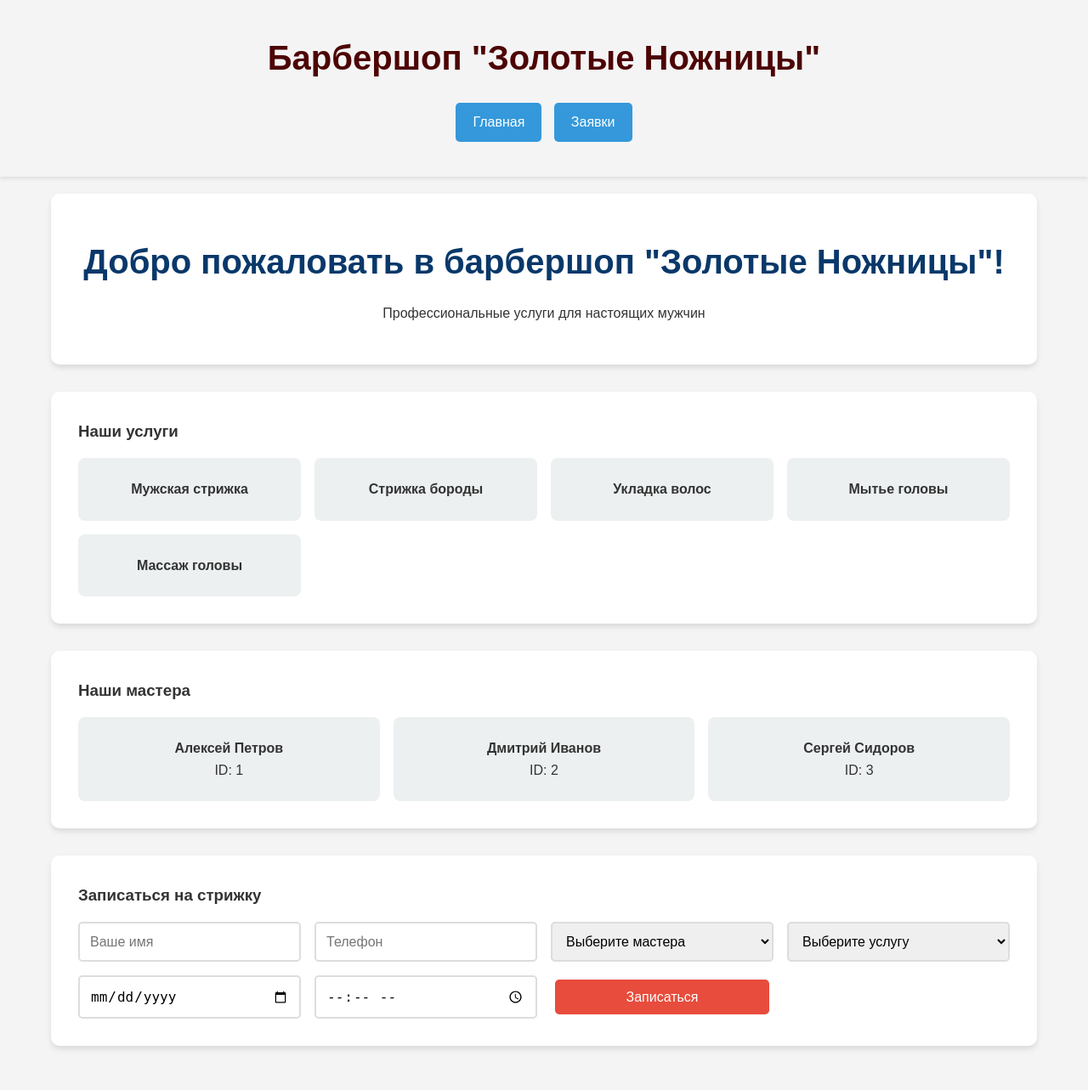
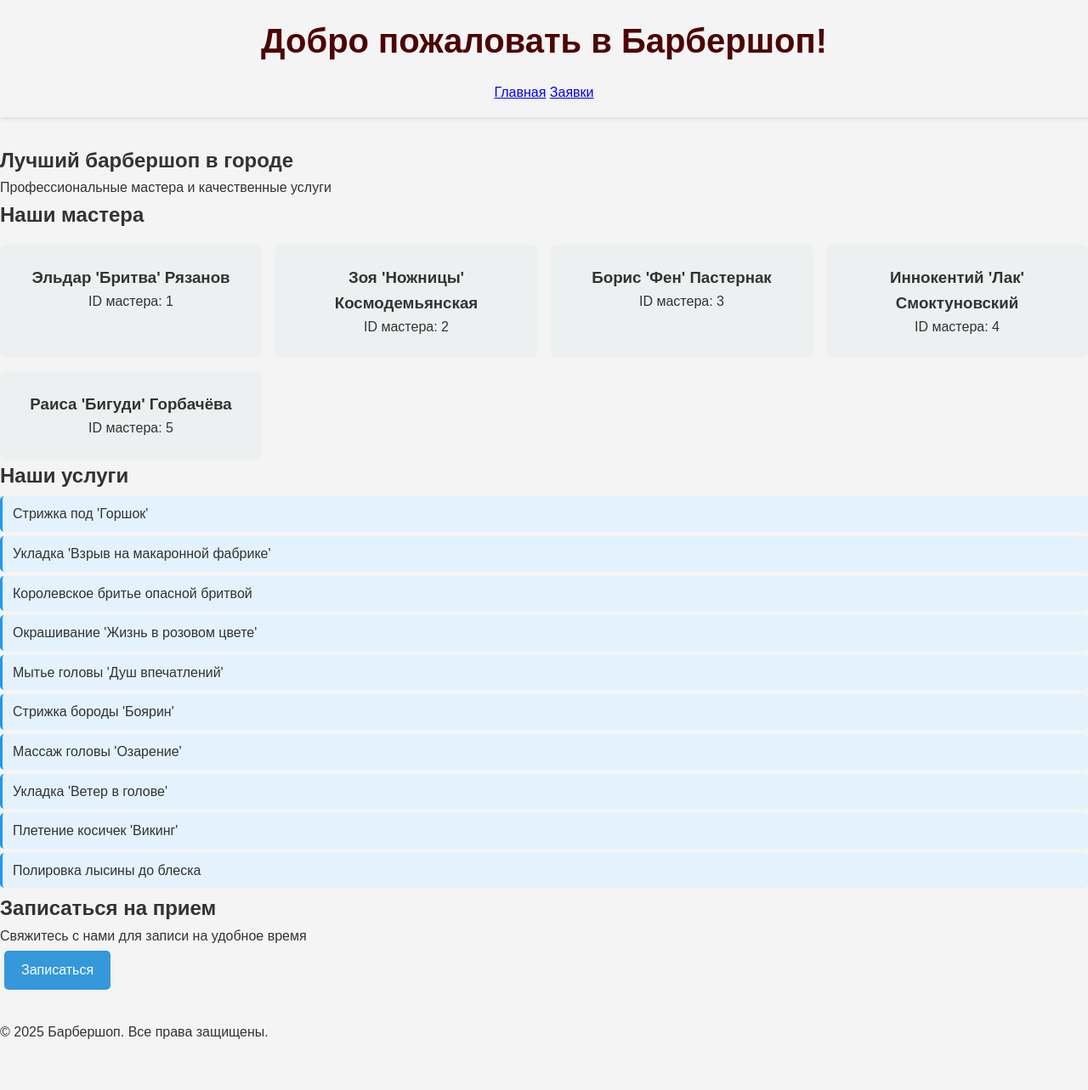
Before and after one commit to katya1nik/BARBERSHOP_DJANGO, a Django app: page / in a window 1280 px wide. Shown: the whole page at 85% size. After the commit the page ends 1223 px from the top, so only its background shows below. Run offline with Django 5.2, Linux system fonts and the light colour scheme.

Commit message:
hw_21: обновлены файлы проекта

```diff
--- /dev/null
+++ b/core/data.py
@@ -0,0 +1,112 @@
+# Мастера
+masters = [
+    {"id": 1, "name": "Эльдар 'Бритва' Рязанов"},
+    {"id": 2, "name": "Зоя 'Ножницы' Космодемьянская"},
+    {"id": 3, "name": "Борис 'Фен' Пастернак"},
+    {"id": 4, "name": "Иннокентий 'Лак' Смоктуновский"},
+    {"id": 5, "name": "Раиса 'Бигуди' Горбачёва"},
+]
+
+# Список услуг
+services = [
+    "Стрижка под 'Горшок'",
+    "Укладка 'Взрыв на макаронной фабрике'",
+    "Королевское бритье опасной бритвой",
+    "Окрашивание 'Жизнь в розовом цвете'",
+    "Мытье головы 'Душ впечатлений'",
+    "Стрижка бороды 'Боярин'",
+    "Массаж головы 'Озарение'",
+    "Укладка 'Ветер в голове'",
+    "Плетение косичек 'Викинг'",
+    "Полировка лысины до блеска"
+]
+
+# Статусы заявок
+STATUS_NEW = 'новая'
+STATUS_CONFIRMED = 'подтвержденная'
+STATUS_CANCELLED = 'отмененная'
+STATUS_COMPLETED = 'выполненная'
+
+# Тестовые данные заявок
+orders = [
+    {
+        "id": 1,
+        "client_name": "Пётр 'Безголовый' Головин",
+        "services": ["Стрижка под 'Горшок'", "Полировка лысины до блеска"],
+        "master_id": 1,
+        "date": "2025-03-20",
+        "status": STATUS_NEW
+    },
+    {
+        "id": 2,
+        "client_name": "Василий 'Кудрявый' Прямиков",
+        "services": ["Укладка 'Взрыв на макаронной фабрике'"],
+        "master_id": 2,
+        "date": "2025-03-21",
+        "status": STATUS_CONFIRMED
+    },
+    {
+        "id": 3,
+        "client_name": "Афанасий 'Бородач' Бритвенников",
+        "services": ["Королевское бритье опасной бритвой", "Стрижка бороды 'Боярин'", "Массаж головы 'Озарение'"],
+        "master_id": 3,
+        "date": "2025-03-19",
+        "status": STATUS_COMPLETED
+    },
+    {
+        "id": 4,
+        "client_name": "Зинаида 'Радуга' Красильникова",
+        "services": ["Окрашивание 'Жизнь в розовом цвете'", "Укладка 'Ветер в голове'"],
+        "master_id": 4,
+        "date": "2025-03-22",
+        "status": STATUS_CANCELLED
+    },
+    {
+        "id": 5,
+        "client_name": "Олег 'Викинг' Рюрикович",
+        "services": ["Плетение косичек 'Викинг'", "Стрижка бороды 'Боярин'"],
+        "master_id": 5,
+        "date": "2025-03-23",
+        "status": STATUS_NEW
+    },
+    {
+        "id": 6,
+        "client_name": "Геннадий 'Блестящий' Лысенко",
+        "services": ["Полировка лысины до блеска", "Массаж головы 'Озарение'"],
+        "master_id": 1,
+        "date": "2025-03-24",
+        "status": STATUS_CONFIRMED
+    },
+    {
+        "id": 7,
+        "client_name": "Марина 'Рапунцель' Косичкина",
+        "services": ["Укладка 'Ветер в голове'", "Мытье головы 'Душ впечатлений'"],
+        "master_id": 2,
+        "date": "2025-03-25",
+        "status": STATUS_CANCELLED
+    },
+    {
+        "id": 8,
+        "client_name": "Федор 'Кучерявый' Завитушкин",
+        "services": ["Укладка 'Взрыв на макаронной фабрике'", "Массаж головы 'Озарение'", "Мытье головы 'Душ впечатлений'"],
+        "master_id": 3,
+        "date": "2025-03-26",
+        "status": STATUS_COMPLETED
+    },
+    {
+        "id": 9,
+        "client_name": "Елизавета 'Корона' Царевна",
+        "services": ["Королевское бритье опасной бритвой"],
+        "master_id": 4,
+        "date": "2025-03-27",
+        "status": STATUS_NEW
+    },
+    {
+        "id": 10,
+        "client_name": "Добрыня 'Богатырь' Никитич",
+        "services": ["Стрижка бороды 'Боярин'", "Плетение косичек 'Викинг'", "Массаж головы 'Озарение'"],
+        "master_id": 5,
+        "date": "2025-03-28",
+        "status": STATUS_COMPLETED
+    }
+]
--- a/core/views.py
+++ b/core/views.py
@@ -1,100 +1,47 @@
-from django.shortcuts import render, get_object_or_404, redirect
-from .models import Master, Order
-
-# Данные мастеров
-MASTERS = [
-    {'id': 1, 'name': 'Алексей Петров'},
-    {'id': 2, 'name': 'Дмитрий Иванов'},
-    {'id': 3, 'name': 'Сергей Сидоров'},
-]
-
-# Данные услуг
-SERVICES = [
-    'Мужская стрижка',
-    'Стрижка бороды',
-    'Укладка волос',
-    'Мытье головы',
-    'Массаж головы',
-]
+from django.shortcuts import render
+from django.http import Http404
+from .data import masters, services, orders
 
 def landing(request):
-    """Главная страница"""
-    if request.method == 'POST':
-        # Получаем данные из формы
-        client_name = request.POST.get('name')
-        phone = request.POST.get('phone')
-        master_id = request.POST.get('master')
-        service = request.POST.get('service')
-        date = request.POST.get('date')
-        time = request.POST.get('time')
-
-        try:
-            # Сохраняем заявку в базу данных
-            order = Order.objects.create(
-                client_name=client_name or 'Не указано',
-                phone=phone or 'Не указано',
-                master_id=int(master_id) if master_id else 1,
-                service=service or 'Не указано',
-                date=date or 'Не указана',
-                time=time or 'Не указано',
-                status='новая'
-            )
-
-            # Перенаправляем на страницу благодарности
-            return redirect('thanks')
-
-        except Exception:
-            # В случае ошибки остаемся на той же странице
-            pass
-
+    """Главная страница с мастерами и услугами"""
     context = {
-        'masters': MASTERS,
-        'services': SERVICES,
+        'masters': masters,
+        'services': services
     }
     return render(request, 'landing.html', context)
 
-
 def thanks(request):
-    """Страница благодарности"""
+    """Страница благодарности за заявку"""
     return render(request, 'core/thanks.html')
 
 def orders_list(request):
     """Список всех заявок"""
-    orders = Order.objects.all().order_by('-created_at')
-
-    # Добавляем имена мастеров к заявкам
-    for order in orders:
-        for master in MASTERS:
-            if master['id'] == order.master_id:
-                order.master_name = master['name']
-                break
-        else:
-            order.master_name = 'Неизвестный мастер'
-
-        # Преобразуем услуги в список для шаблона
-        order.services = [order.service]
-
     context = {
-        'orders': orders,
+        'orders': orders
     }
     return render(request, 'core/orders_list.html', context)
 
 def order_detail(request, order_id):
-    """Детали конкретной заявки"""
-    order = get_object_or_404(Order, id=order_id)
+    """Детальная информация о заявке"""
+    # Находим заявку по ID
+    order = None
+    for o in orders:
+        if o['id'] == order_id:
+            order = o
+            break
 
-    # Находим мастера
+    if not order:
+        raise Http404("Заявка не найдена")
+
+    # Находим мастера по master_id
     master = None
-    for m in MASTERS:
-        if m['id'] == order.master_id:
+    for m in masters:
+        if m['id'] == order['master_id']:
             master = m
             break
 
-    # Преобразуем услуги в список для шаблона
-    order.services = [order.service]
-
     context = {
         'order': order,
-        'master': master,
+        'master': master
     }
     return render(request, 'core/order_detail.html', context)
--- a/templates/landing.html
+++ b/templates/landing.html
@@ -1,57 +1,59 @@
-{% extends 'base.html' %}
+{% load static %}
+<!DOCTYPE html>
+<html lang="ru">
+<head>
+    <meta charset="UTF-8">
+    <meta name="viewport" content="width=device-width, initial-scale=1.0">
+    <title>Барбершоп - Главная</title>
+    <link rel="stylesheet" type="text/css" href="{% static 'main.css' %}">
+</head>
+<body>
+    <header>
+        <h1>Добро пожаловать в Барбершоп!</h1>
+        <nav>
+            <a href="{% url 'landing' %}">Главная</a>
+            <a href="{% url 'orders_list' %}">Заявки</a>
+        </nav>
+    </header>
 
-{% block title %}Главная - Барбершоп{% endblock %}
+    <main>
+        <section class="hero">
+            <h2>Лучший барбершоп в городе</h2>
+            <p>Профессиональные мастера и качественные услуги</p>
+        </section>
 
-{% block content %}
-<div class="hero-section">
-    <h2>Добро пожаловать в барбершоп "Золотые Ножницы"!</h2>
-    <p>Профессиональные услуги для настоящих мужчин</p>
-</div>
+        <section class="masters">
+            <h2>Наши мастера</h2>
+            <div class="masters-grid">
+                {% for master in masters %}
+                <div class="master-card">
+                    <h3>{{ master.name }}</h3>
+                    <p>ID мастера: {{ master.id }}</p>
+                </div>
+                {% endfor %}
+            </div>
+        </section>
 
-<div class="services-section">
-    <h3>Наши услуги</h3>
-    <div class="services-grid">
-        {% for service in services %}
-        <div class="service-card">
-            <h4>{{ service }}</h4>
-        </div>
-        {% endfor %}
-    </div>
-</div>
+        <section class="services">
+            <h2>Наши услуги</h2>
+            <ul class="services-list">
+                {% for service in services %}
+                <li class="service-item">{{ service }}</li>
+                {% endfor %}
+            </ul>
+        </section>
 
-<div class="masters-section">
-    <h3>Наши мастера</h3>
-    <div class="masters-grid">
-        {% for master in masters %}
-        <div class="master-card">
-            <h4>{{ master.name }}</h4>
-            <p>ID: {{ master.id }}</p>
-        </div>
-        {% endfor %}
-    </div>
-</div>
+        <section class="booking">
+            <h2>Записаться на прием</h2>
+            <p>Свяжитесь с нами для записи на удобное время</p>
+            <a href="{% url 'thanks' %}" class="btn">Записаться</a>
+        </section>
+    </main>
 
-<div class="booking-section">
-    <h3>Записаться на стрижку</h3>
-    <form class="booking-form" method="post">
-        {% csrf_token %}
-        <input type="text" name="name" placeholder="Ваше имя" required>
-        <input type="tel" name="phone" placeholder="Телефон" required>
-        <select name="master" required>
-            <option value="">Выберите мастера</option>
-            {% for master in masters %}
-            <option value="{{ master.id }}">{{ master.name }}</option>
-            {% endfor %}
-        </select>
-        <select name="service" required>
-            <option value="">Выберите услугу</option>
-            {% for service in services %}
-            <option value="{{ service }}">{{ service }}</option>
-            {% endfor %}
-        </select>
-        <input type="date" name="date"required>
-        <input type="time" name="time"required>
-        <button type="submit" class="btn btn-primary">Записаться</button>
-    </form>
-</div>
-{% endblock %}
+    <footer>
+        <p>&copy; 2025 Барбершоп. Все права защищены.</p>
+    </footer>
+
+    <script src="{% static 'main.js' %}"></script>
+</body>
+</html>
```
Also changed, not shown: templates/core/order_detail.html (+49 -51 lines), templates/core/orders_list.html (+31 -28 lines), 1 other file.
